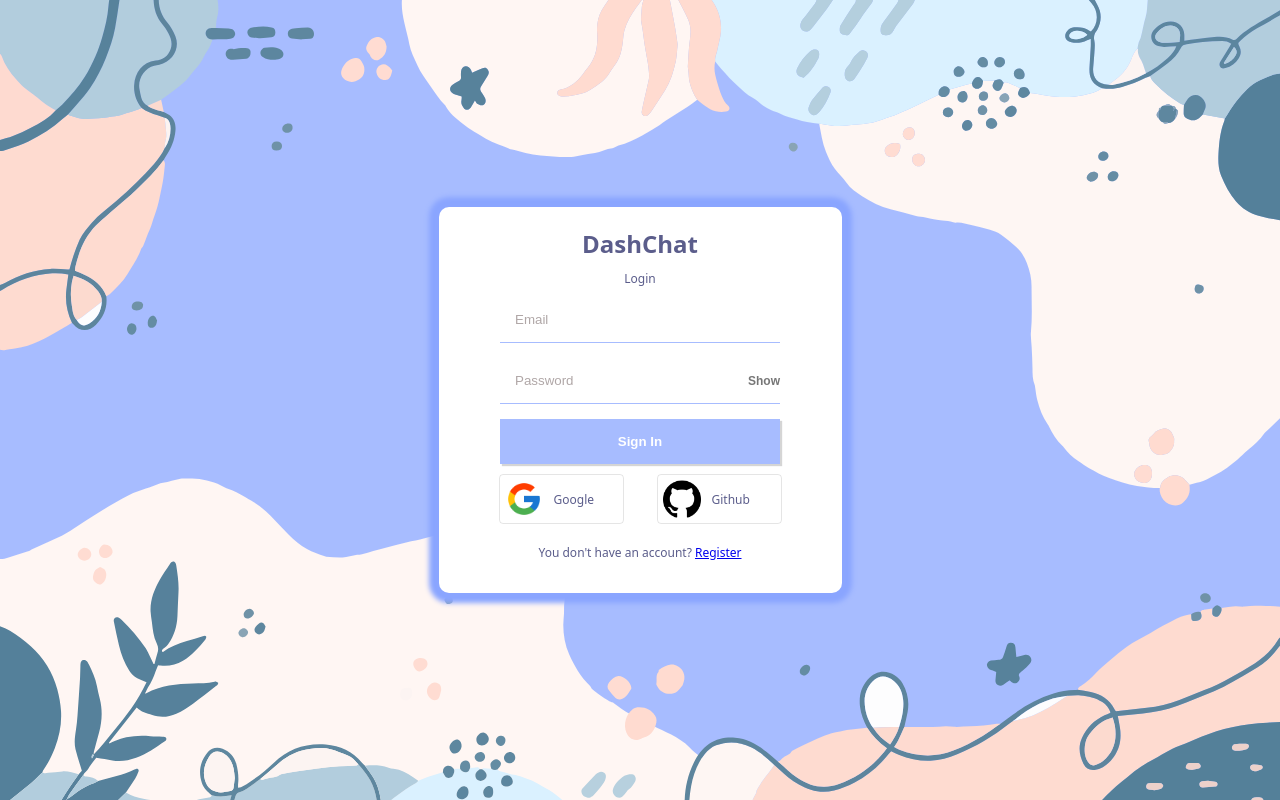
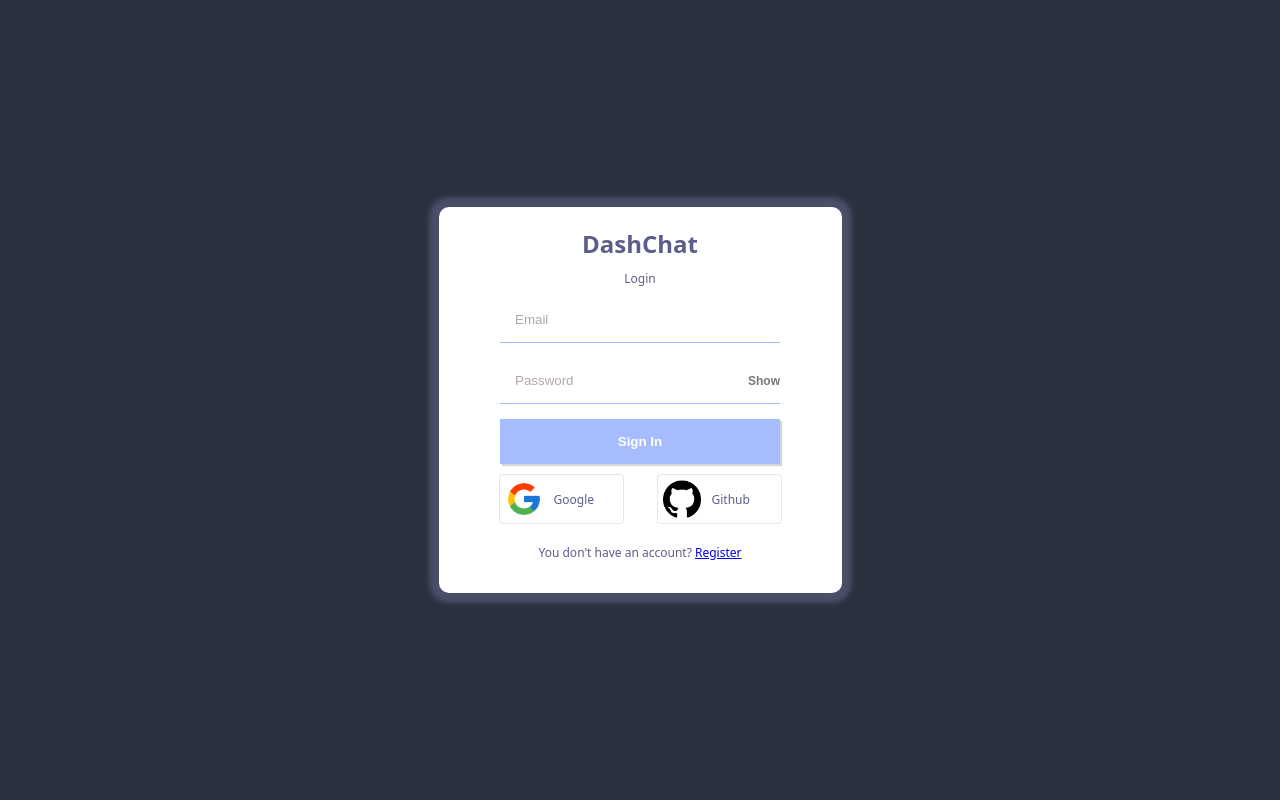
Before and after one commit to sd1p/DashChat, a React (Vite) app in the folder frontend/: page /login in a window 1280 px wide. Built offline with nearby package versions, Linux system fonts and the light colour scheme; no server answers; a web font is replaced by a local one.

Commit message:
new login background

```diff
--- a/frontend/src/pages/LoginRegister/LoginRegister.scss
+++ b/frontend/src/pages/LoginRegister/LoginRegister.scss
@@ -1,8 +1,8 @@
 $primaryBackbgroundColor: #a7bcff;
 
 .formContainer {
-  background-color: $primaryBackbgroundColor;
-  background-image: url("/background.svg");
+  background-color: #2b303e;
+  // background-image: url("/background.svg");
   background-size: cover;
   height: 100vh;
   display: flex;
@@ -10,14 +10,14 @@ $primaryBackbgroundColor: #a7bcff;
   justify-content: center;
 
   .formWrapper {
-    background-color: #fff;
+    background-color: #ffffff;
     padding: 20px 60px;
     border-radius: 10px;
     display: flex;
     flex-direction: column;
     gap: 10px;
     align-items: center;
-    box-shadow: 0px 0 5px 10px #8aa5ff;
+    box-shadow: 0px 0 5px 10px #484f67;
 
     .logo {
       font-weight: bold;
```
